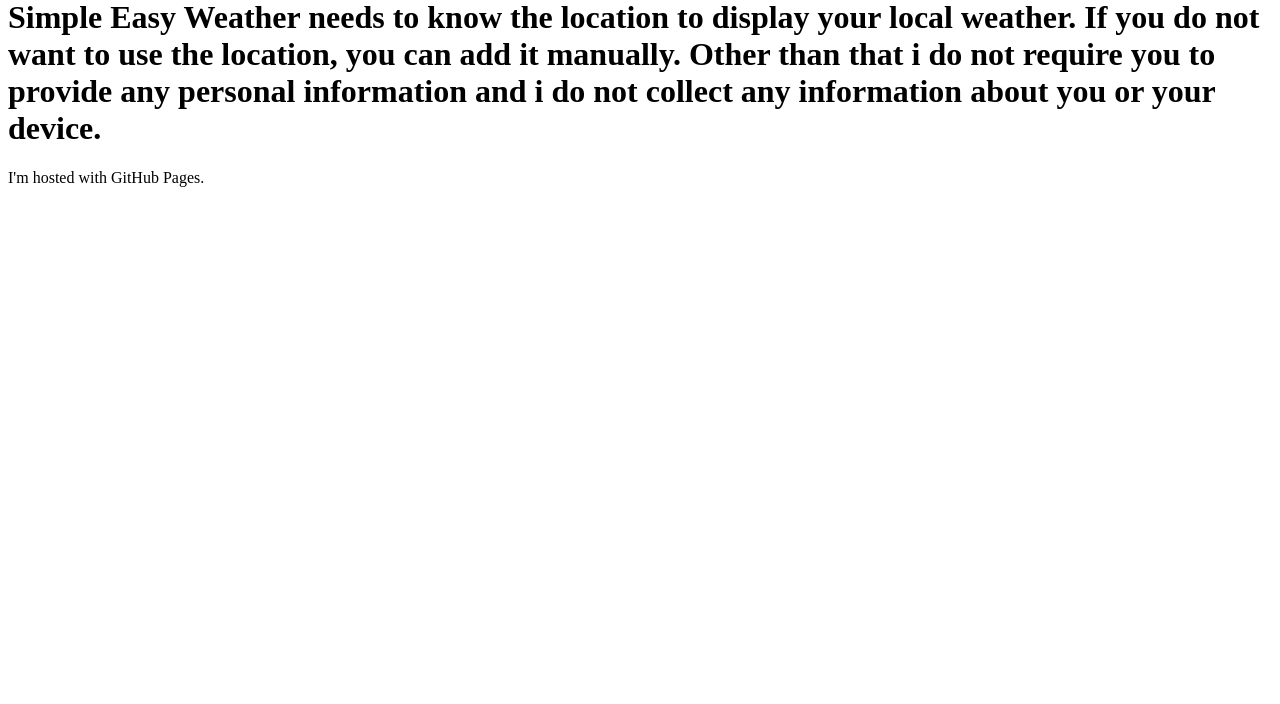
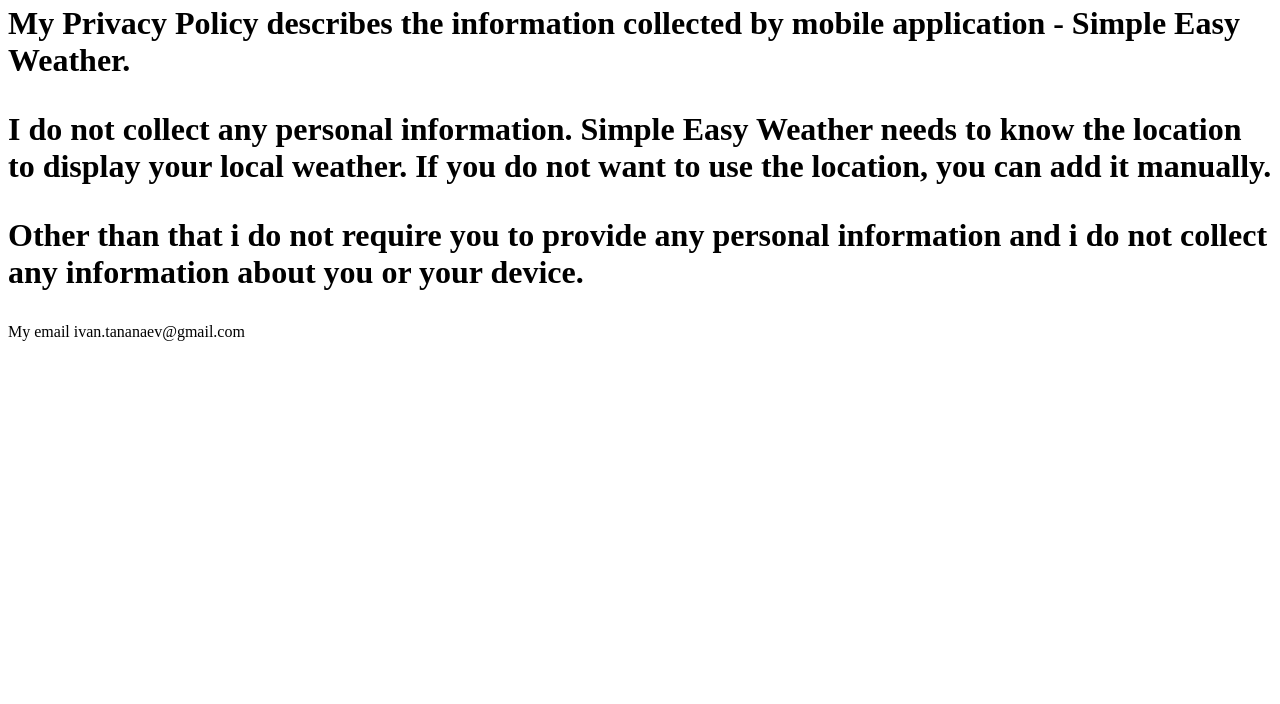
Before and after one commit to WiMank/wimank.github.io, a plain HTML site: page index.html in a window 1280 px wide. Shown: the part 96-800 px from the top of the page. Drawn offline with Linux system fonts and the light colour scheme.

Commit message:
2 commit
Добавил красные строки

```diff
--- a/index.html
+++ b/index.html
@@ -1,15 +1,15 @@
 <!DOCTYPE html>
 <html>
 <body>
-<h1>Simple Easy Weather - Privacy Policy
+<h1><p>Simple Easy Weather - Privacy Policy</p>
 
 My Privacy Policy describes the information collected by mobile application - Simple Easy Weather.
 
-I do not collect any personal information.
-Simple Easy Weather needs to know the location to display your local weather. If you do not want to use the location, you can add it manually.
+<p>I do not collect any personal information.
+Simple Easy Weather needs to know the location to display your local weather. If you do not want to use the location, you can add it manually.</p>
 
-Other than that i do not require you to provide any personal information and i do not collect any information about you or your device.
+<p>Other than that i do not require you to provide any personal information and i do not collect any information about you or your device.</p>
 </h1>
-<p>I'm hosted with GitHub Pages.</p>
+<p>My email ivan.tananaev@gmail.com</p>
 </body>
 </html>
```
